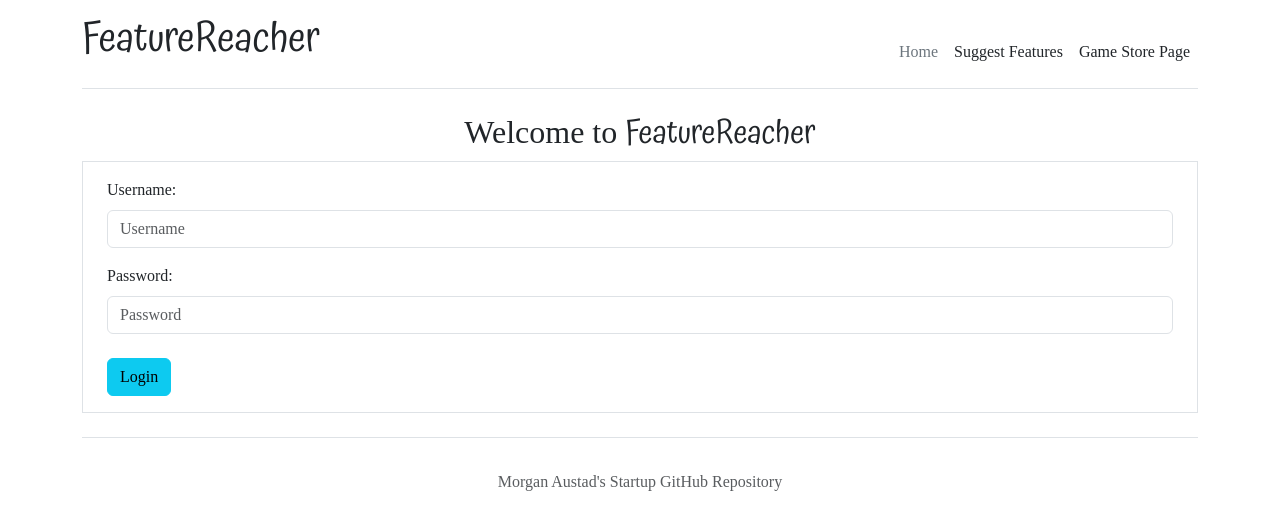
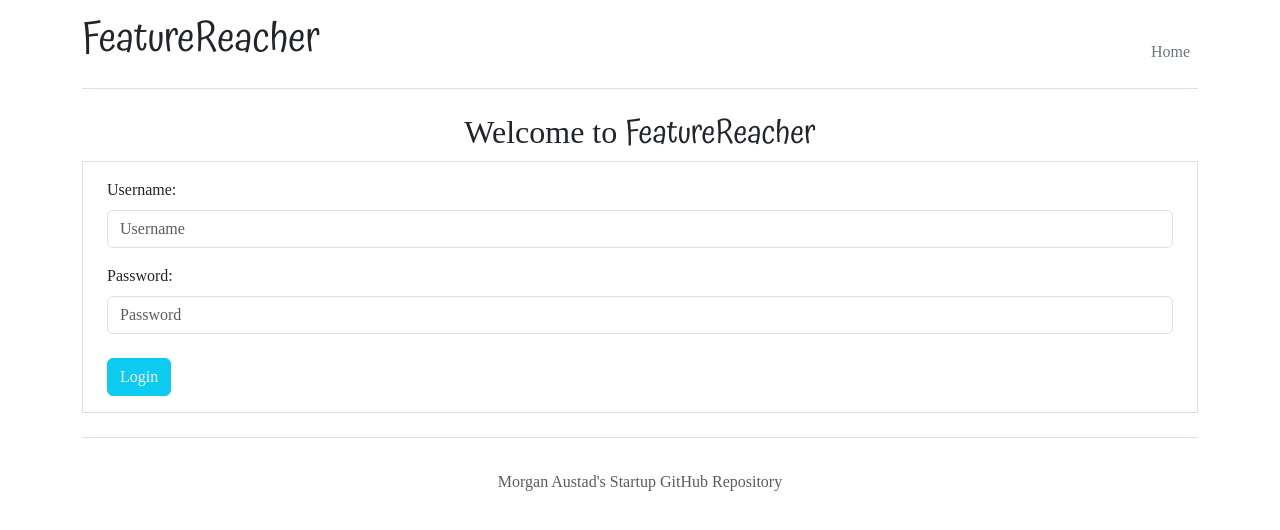
Before and after one commit to morganaustad/startup, a React (Vite) app: page / in a window 1280 px wide. Shown: the top 530 px of the page. Built offline with nearby package versions, Linux system fonts and the light colour scheme; a web font is replaced by a local one.

Commit message:
Create logout button and gatekeep links

```diff
--- a/src/app.jsx
+++ b/src/app.jsx
@@ -8,6 +8,8 @@
 import { Store } from './store/store';
 
 export default function App() {
+  const [user, setUser] = React.useState(localStorage.getItem('user') || null);
+
   return (
     <BrowserRouter>
 
@@ -21,8 +23,9 @@
 
             <menu className="nav col-12 col-md-auto mb-2 justify-content-center mb-md-0">
                 <li className="nav-item"><NavLink to="/"  className="nav-link px-2 link-secondary">Home</NavLink></li>
-                <li className="nav-item"><NavLink to="features"  className="nav-link px-2 link-dark">Suggest Features</NavLink></li>
-                <li className="nav-item"><NavLink to="store"  className="nav-link px-2 link-dark">Game Store Page</NavLink></li>
+                {user &&<li className="nav-item"><NavLink to="features"  className="nav-link px-2 link-dark">Suggest Features</NavLink></li>}
+                {user && <li className="nav-item"><NavLink to="store"  className="nav-link px-2 link-dark">Game Store Page</NavLink></li>}
+                {user && <li className="nav-item"><NavLink to="/"  className="nav-link px-2 py-2 link-light bg-info rounded" onClick={() => {localStorage.removeItem('user'); setUser(null);}}>Logout {user}</NavLink></li>}
             </menu>
         </header>
 
@@ -30,7 +33,7 @@
         <div className="container">
 
         <Routes>
-            <Route path="/" element={<Login />} />
+            <Route path="/" element={<Login setUser={setUser} />} />
             <Route path="/features" element={<Features />} />
             <Route path="/store" element={<Store />} />
             <Route path="*" element={<NotFound />} />
--- a/src/login/login.jsx
+++ b/src/login/login.jsx
@@ -1,21 +1,22 @@
 import React from 'react';
 
 
-export function Login() {
-    const [username, setUsername] = React.useState('');
+export function Login({ setUser }) {
+    const [text, setText] = React.useState('');
 
     function loginUser() {
-        localStorage.setItem('username', username);
+        localStorage.setItem('user', text);
+        setUser(text);
     }
 
     function textChange(e) {
-        setUsername(e.target.value);
+        setText(e.target.value);
     }
 
     return (
         <main className="justify-content-center align-items-center">
             <h2 className="text-center">Welcome to <span>FeatureReacher</span></h2>
-            <form method="get" action="features" className="px-4 py-3 border">
+            <form className="px-4 py-3 border">
                 <div className="mb-3">
                     <label className="form-label">Username:</label>
                     <input type="text" className="form-control" placeholder="Username" onChange={textChange} />
@@ -24,7 +25,7 @@
                     <label className="form-label">Password:</label>
                     <input type="password" className="form-control" placeholder="Password" />
                 </div>
-                <button type="submit" className="btn btn-info" onClick={loginUser} >Login</button>
+                <button className="btn btn-info text-light" onClick={loginUser} >Login</button>
             </form>
         </main>
     );
```
